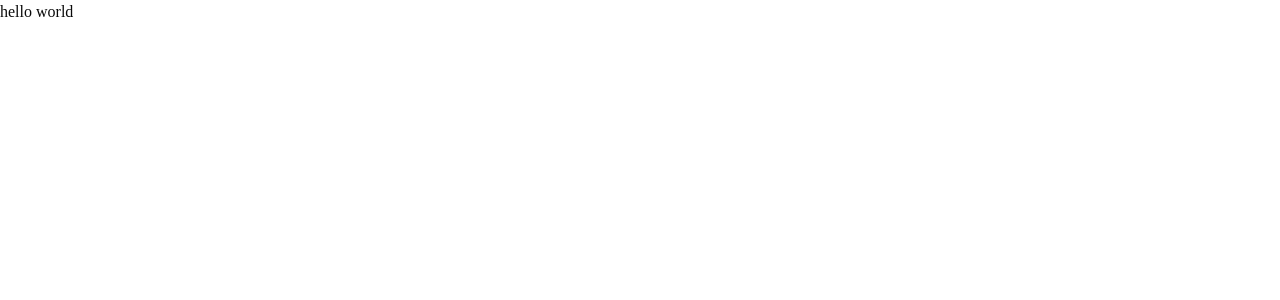
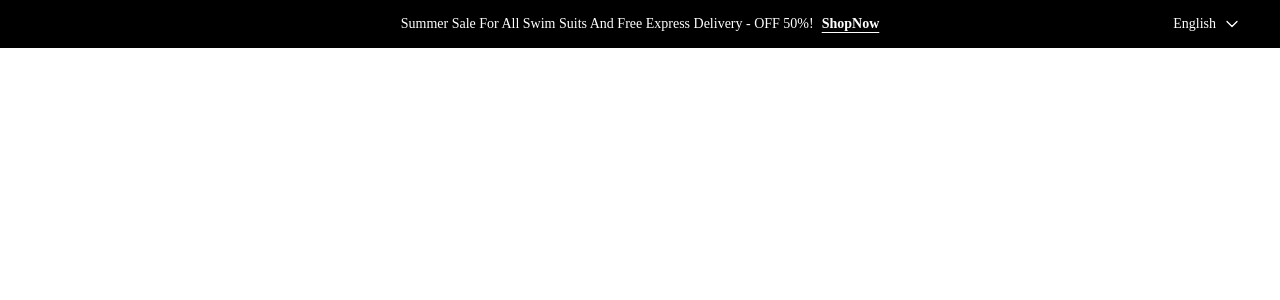
Before and after one commit to ayatbd/easy-mart, a Next.js app: page / in a window 1280 px wide. Shown: the top 300 px of the page. Built offline with nearby package versions, Linux system fonts and the light colour scheme.

Commit message:
added top header

```diff
--- a/src/app/page.tsx
+++ b/src/app/page.tsx
@@ -1,3 +1,9 @@
+import TopHeader from "@/main/home/TopHeader";
+
 export default function Home() {
-  return <div>hello world</div>;
+  return (
+    <div>
+      <TopHeader />
+    </div>
+  );
 }
--- /dev/null
+++ b/src/main/home/TopHeader.tsx
@@ -0,0 +1,50 @@
+import React from "react";
+import Link from "next/link";
+
+const TopHeader: React.FC = () => {
+  return (
+    <div className="w-full bg-black text-white h-12 flex items-center justify-between px-4 sm:px-10 text-xs sm:text-sm">
+      {/* Left empty container to balance the flex layout and keep center text perfectly centered */}
+      <div className="hidden lg:flex flex-1"></div>
+
+      {/* Center Announcement Text */}
+      <div className="text-center flex justify-center items-center flex-wrap gap-x-2">
+        <p>
+          Summer Sale For All Swim Suits And Free Express Delivery - OFF 50%!
+        </p>
+        <Link
+          href="/shop"
+          className="font-semibold underline underline-offset-4 decoration-1 hover:text-gray-300 transition-colors"
+        >
+          ShopNow
+        </Link>
+      </div>
+
+      {/* Right Language Selector */}
+      <div className="hidden lg:flex flex-1 justify-end items-center">
+        <button
+          className="flex items-center gap-2 hover:text-gray-300 transition-colors focus:outline-none"
+          aria-label="Select Language"
+        >
+          <span>English</span>
+          <svg
+            xmlns="http://www.w3.org/2000/svg"
+            fill="none"
+            viewBox="0 0 24 24"
+            strokeWidth={2}
+            stroke="currentColor"
+            className="w-4 h-4"
+          >
+            <path
+              strokeLinecap="round"
+              strokeLinejoin="round"
+              d="m19.5 8.25-7.5 7.5-7.5-7.5"
+            />
+          </svg>
+        </button>
+      </div>
+    </div>
+  );
+};
+
+export default TopHeader;
```
